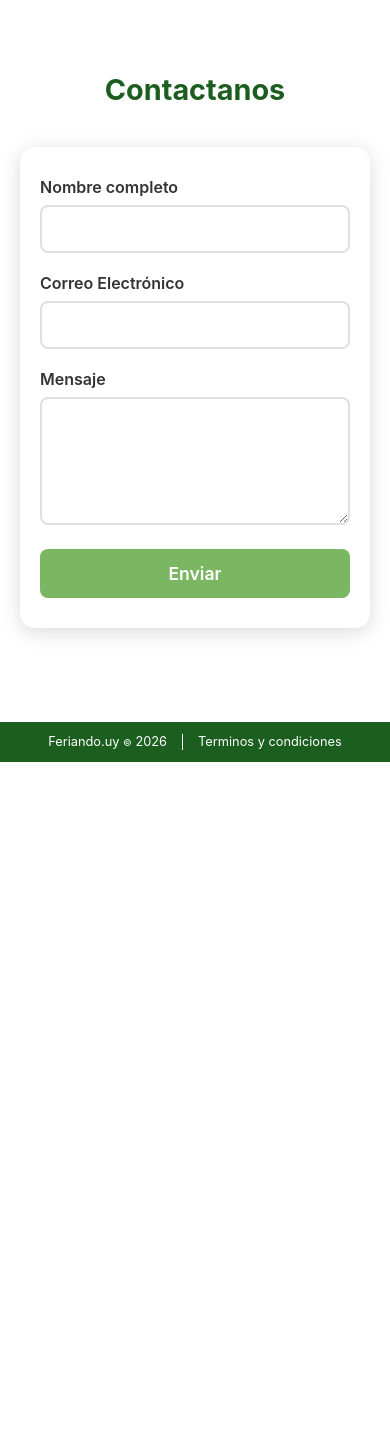
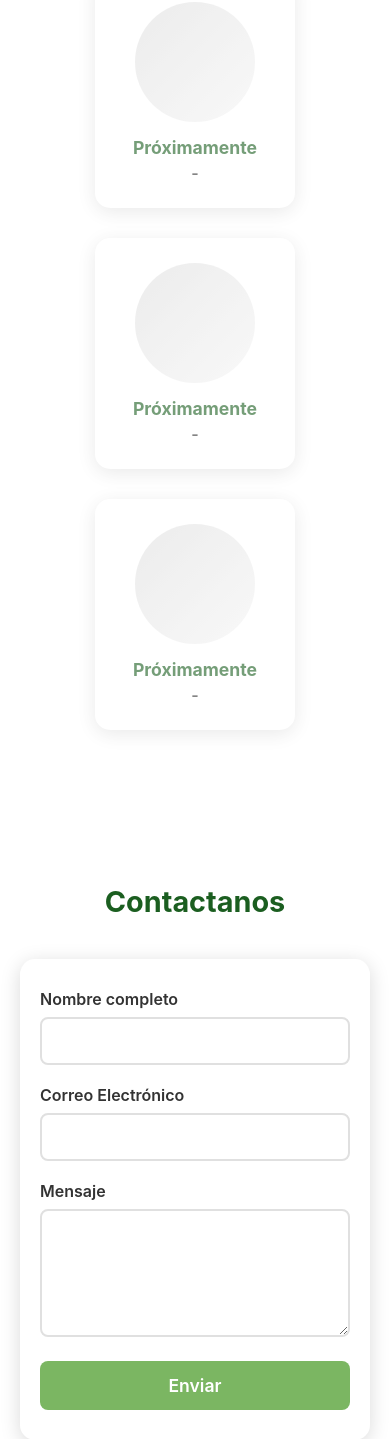
Before and after one commit to estebanrofa/feriando1, a Flask app: page / in a window 390 px wide. Shown: the part 2840-4279 px from the top of the page. Before the commit the page ends 3602 px from the top, so only its background shows below. Run offline with Flask 3, Linux system fonts and the light colour scheme.

Commit message:
Ajustes UI y sección equipo
- Fondo body cambiado a blanco
- Sección equipo con grid de 5 personas (4 vacías)
- Botón mapa de ferias más pequeño en móvil
- Filtro bien posicionado sin superponerse

Co-Authored-By: Claude Opus 4.5 <noreply@anthropic.com>

```diff
--- a/static/lobby.css
+++ b/static/lobby.css
@@ -11,7 +11,7 @@ html {
 
 body {
     font-family: -apple-system, BlinkMacSystemFont, 'Segoe UI', Roboto, 'Helvetica Neue', Arial, sans-serif;
-    background-color: #7BB662;
+    background-color: white;
     margin: 0;
     padding: 0;
     display: flex;
@@ -1166,30 +1168,56 @@ a.logo {
     color: #1B5E20;
 }
 
-.fundador-card {
+.equipo-grid {
+    display: flex;
+    flex-wrap: wrap;
+    justify-content: center;
+    gap: 30px;
+    max-width: 1200px;
+    padding: 0 20px;
+}
+
+.equipo-card {
     background-color: white;
     border-radius: 15px;
-    padding: 30px 20px;
+    padding: 25px 20px;
     text-align: center;
-    box-shadow: 0 4px 20px rgba(0, 0, 0, 0.3);
+    box-shadow: 0 4px 20px rgba(0, 0, 0, 0.15);
+    width: 200px;
 }
 
-.fundador-img {
-    max-width: 180px;
-    height: auto;
-    border-radius: 10px;
+.equipo-img {
+    width: 120px;
+    height: 120px;
+    border-radius: 50%;
+    object-fit: cover;
     display: block;
     margin: 0 auto;
 }
 
-.fundador-nombre {
-    margin-top: 20px;
-    font-size: 1.3em;
+.equipo-img-placeholder {
+    width: 120px;
+    height: 120px;
+    border-radius: 50%;
+    background: linear-gradient(135deg, #e0e0e0 0%, #f5f5f5 100%);
+    margin: 0 auto;
+    display: flex;
+    align-items: center;
+    justify-content: center;
+}
+
+.equipo-vacio {
+    opacity: 0.6;
+}
+
+.equipo-nombre {
+    margin-top: 15px;
+    font-size: 1.1em;
     font-weight: bold;
     color: #1B5E20;
 }
 
-.fundador-cargo {
+.equipo-cargo {
     margin-top: 5px;
     font-size: 1em;
     font-weight: 600;
--- a/templates/lobby.html
+++ b/templates/lobby.html
@@ -345,10 +345,32 @@
 
     <div class="seccion-bordo" id="nosotros">
         <h2 class="equipo-titulo">Conocé a nuestro <span class="texto-rojo">equipo</span></h2>
-        <div class="fundador-card">
-            <img src="{{ url_for('static', filename='fundador.png') }}" alt="Fundador" class="fundador-img">
-            <p class="fundador-nombre">Esteban Rodrigues</p>
-            <p class="fundador-cargo">Fundador</p>
+        <div class="equipo-grid">
+            <div class="equipo-card">
+                <img src="{{ url_for('static', filename='fundador.png') }}" alt="Fundador" class="equipo-img">
+                <p class="equipo-nombre">Esteban Rodrigues</p>
+                <p class="equipo-cargo">Fundador</p>
+            </div>
+            <div class="equipo-card equipo-vacio">
+                <div class="equipo-img-placeholder"></div>
+                <p class="equipo-nombre">Próximamente</p>
+                <p class="equipo-cargo">-</p>
+            </div>
+            <div class="equipo-card equipo-vacio">
+                <div class="equipo-img-placeholder"></div>
+                <p class="equipo-nombre">Próximamente</p>
+                <p class="equipo-cargo">-</p>
+            </div>
+            <div class="equipo-card equipo-vacio">
+                <div class="equipo-img-placeholder"></div>
+                <p class="equipo-nombre">Próximamente</p>
+                <p class="equipo-cargo">-</p>
+            </div>
+            <div class="equipo-card equipo-vacio">
+                <div class="equipo-img-placeholder"></div>
+                <p class="equipo-nombre">Próximamente</p>
+                <p class="equipo-cargo">-</p>
+            </div>
         </div>
     </div>
 
```
Also changed, not shown: other parts of static/lobby.css (+16 -14 lines).
